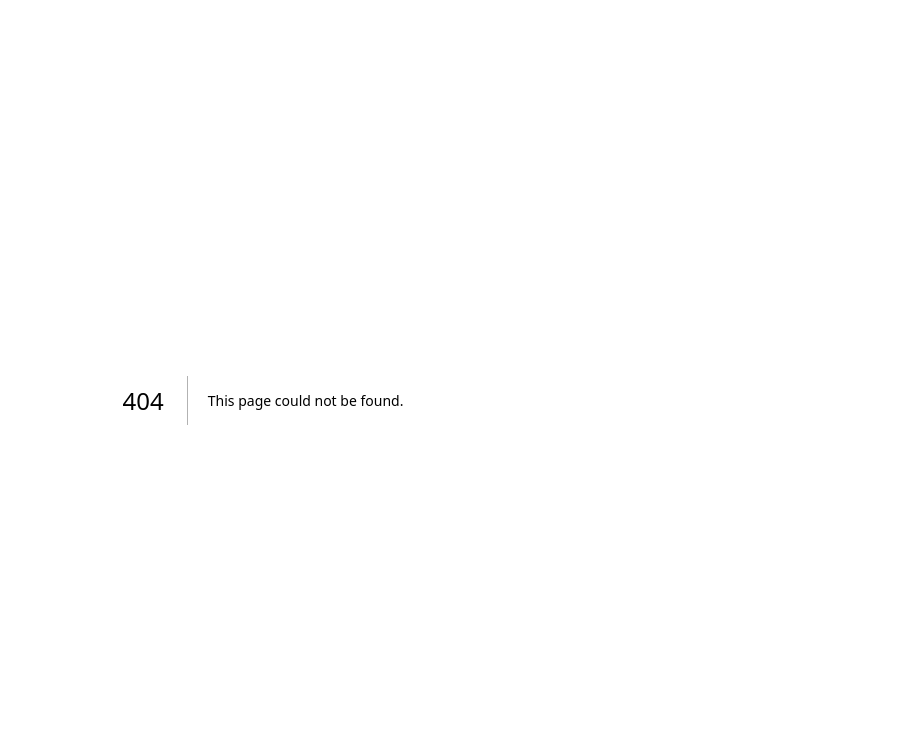
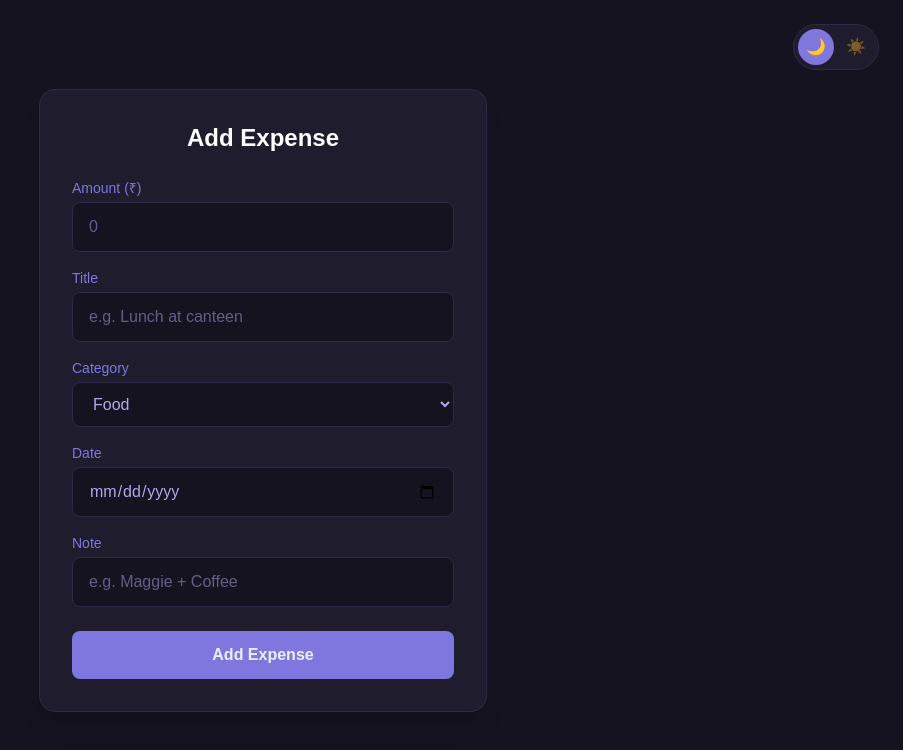
Before and after one commit to swastishar1307-stack/AI-Expense-Tracker, a Next.js app: page /add-expense in a window 1280 px wide. Before the commit this address had no page. Shown: the top 750 px of the page, without its empty margins (377-1280 px from the left). Built offline with nearby package versions, Linux system fonts and the light colour scheme.

Commit message:
added title field to add-expense form

```diff
--- /dev/null
+++ b/app/add-expense/page.tsx
@@ -0,0 +1,125 @@
+"use client";
+
+import { useState } from "react";
+import { useRouter } from "next/navigation";
+import { useTheme } from "../ThemeContext";
+
+export default function AddExpense() {
+  const { isDark, setIsDark } = useTheme();
+  const router = useRouter();
+
+  const [title, setTitle] = useState("");
+const [amount, setAmount] = useState("");
+const [category, setCategory] = useState("Food");
+const [date, setDate] = useState("");
+const [note, setNote] = useState("");
+
+  const categories = ["Food", "Travel", "Shopping", "Recharge", "Entertainment", "College"];
+
+  const handleAddExpense = () => {
+  console.log("Title:", title);
+  console.log("Amount:", amount);
+  console.log("Category:", category);
+  console.log("Date:", date);
+  console.log("Note:", note);
+  router.push("/dashboard");
+};
+
+  const bgPage = isDark ? "bg-[#15131f]" : "bg-[#f3f4f8]";
+  const cardBg = isDark ? "bg-[#1f1c2e]" : "bg-[#f0eefb]";
+  const cardBorder = isDark ? "border-[#2e2a45]" : "border-[#e3dff7]";
+  const titleColor = isDark ? "text-white" : "text-[#3c3489]";
+  const subColor = isDark ? "text-[#7f77dd]" : "text-[#534ab7]";
+  const inputBg = isDark ? "bg-[#15131f]" : "bg-white";
+  const inputBorder = isDark ? "border-[#2e2a45]" : "border-[#d9d4f0]";
+  const inputText = isDark ? "text-[#afa9ec]" : "text-[#7f77dd]";
+  const btnBg = isDark ? "bg-[#7f77dd]" : "bg-[#cecbf6]";
+  const btnText = isDark ? "text-[#eeedfe]" : "text-[#3c3489]";
+
+  return (
+    <div className={`min-h-screen ${bgPage} transition-colors duration-300 flex items-center justify-center p-6`}>
+
+      <div className={`fixed top-6 right-6 flex items-center rounded-full p-1 gap-1 ${cardBg} border ${cardBorder}`}>
+        <button
+          onClick={() => setIsDark(true)}
+          className={`w-9 h-9 rounded-full flex items-center justify-center text-base transition-colors ${
+            isDark ? btnBg : "opacity-40"
+          }`}
+        >
+          🌙
+        </button>
+        <button
+          onClick={() => setIsDark(false)}
+          className={`w-9 h-9 rounded-full flex items-center justify-center text-base transition-colors ${
+            !isDark ? btnBg : "opacity-40"
+          }`}
+        >
+          ☀️
+        </button>
+      </div>
+
+      <div className={`w-full max-w-md rounded-2xl ${cardBg} border ${cardBorder} p-8 shadow-xl`}>
+
+        <h1 className={`text-2xl font-bold text-center mb-6 ${titleColor}`}>
+          Add Expense
+        </h1>
+
+        <label className={`text-sm mb-1 block ${subColor}`}>Amount (₹)</label>
+        <input
+          type="number"
+          placeholder="0"
+          value={amount}
+          onChange={(e) => setAmount(e.target.value)}
+          className={`w-full mb-4 rounded-lg ${inputBg} border ${inputBorder} px-4 py-3 ${inputText} outline-none`}
+        />
+
+<label className={`text-sm mb-1 block ${subColor}`}>Title</label>
+            <input
+              type="text"
+               placeholder="e.g. Lunch at canteen"
+               value={title}
+               onChange={(e) => setTitle(e.target.value)}
+               className={`w-full mb-4 rounded-lg ${inputBg} border ${inputBorder} px-4 py-3 ${inputText} outline-none`}
+        />
+
+
+
+        <label className={`text-sm mb-1 block ${subColor}`}>Category</label>
+        <select
+          value={category}
+          onChange={(e) => setCategory(e.target.value)}
+          className={`w-full mb-4 rounded-lg ${inputBg} border ${inputBorder} px-4 py-3 ${inputText} outline-none`}
+        >
+          {categories.map((cat) => (
+            <option key={cat} value={cat}>{cat}</option>
+          ))}
+        </select>
+
+        <label className={`text-sm mb-1 block ${subColor}`}>Date</label>
+        <input
+          type="date"
+          value={date}
+          onChange={(e) => setDate(e.target.value)}
+          className={`w-full mb-4 rounded-lg ${inputBg} border ${inputBorder} px-4 py-3 ${inputText} outline-none`}
+        />
+
+        <label className={`text-sm mb-1 block ${subColor}`}>Note</label>
+        <input
+          type="text"
+          placeholder="e.g. Maggie + Coffee"
+          value={note}
+          onChange={(e) => setNote(e.target.value)}
+          className={`w-full mb-6 rounded-lg ${inputBg} border ${inputBorder} px-4 py-3 ${inputText} outline-none`}
+        />
+
+        <button
+          onClick={handleAddExpense}
+          className={`w-full rounded-lg ${btnBg} ${btnText} py-3 font-semibold transition`}
+        >
+          Add Expense
+        </button>
+
+      </div>
+    </div>
+  );
+}
```
